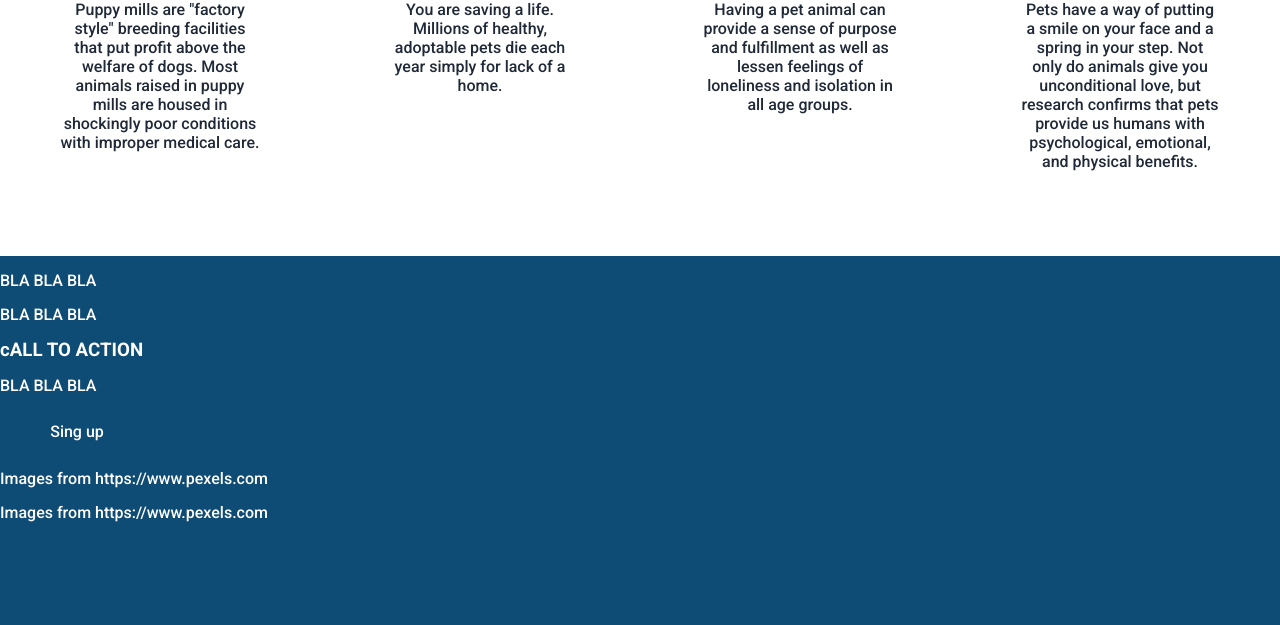
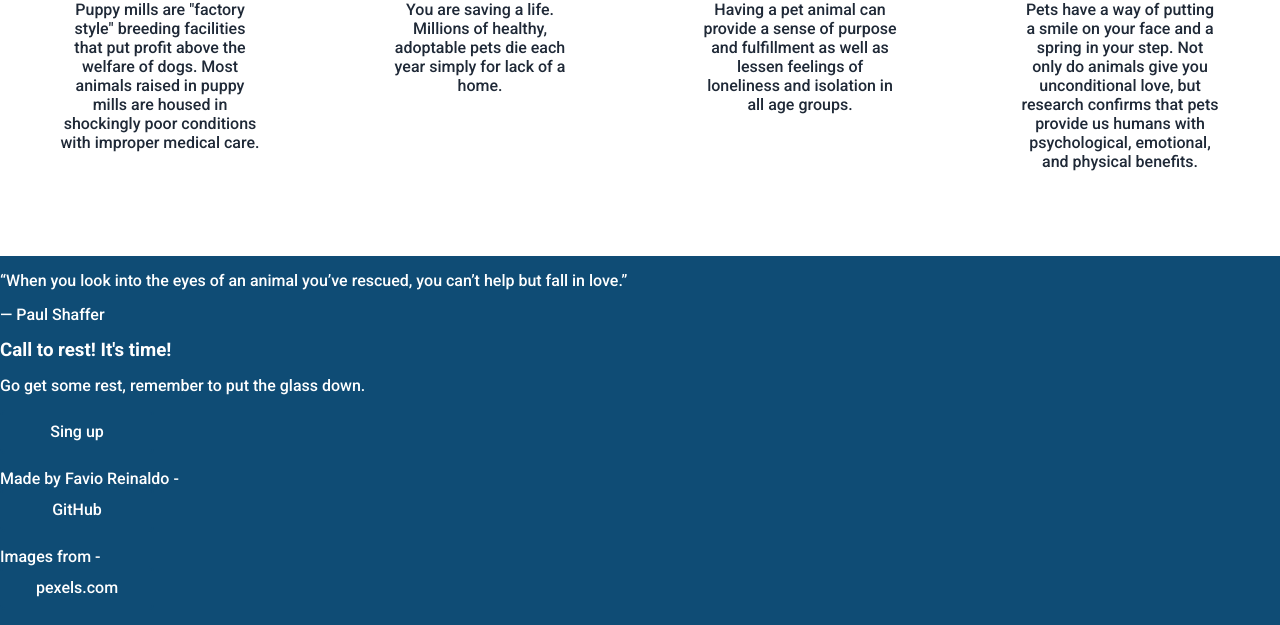
Before and after one commit to FavioReinaldo/TOP_Project_Landing_Page, a plain HTML site: page index.html in a window 1280 px wide. Shown: the part 945-1570 px from the top of the page. Before the commit the page ends 1482 px from the top, so only its background shows below. Drawn offline with Linux system fonts and the light colour scheme.

Commit message:
Add quote sign up and footer

```diff
--- a/index.html
+++ b/index.html
@@ -12,7 +12,7 @@
     <meta name="description" content="The Odin Project - Project: Landing Page">
 
     <!-- STYLES AND FONTS LINKS -->
-    <link rel="shortcut icon" type="image/jpg" href="img/favicon.ico"/>
+
     <link href="style.css" rel="stylesheet" type="text/css">
     <link rel="preconnect" href="https://fonts.googleapis.com">
     <link rel="preconnect" href="https://fonts.gstatic.com" crossorigin>
@@ -102,37 +102,38 @@
     <!-- QUOTE SECTION -->
     <section id="quote">
 
-        <div >
+        <div class="wrapperQuote">
             <p>
-                BLA BLA BLA
+                “When you look into the eyes of an animal you’ve rescued,
+                you can’t help but fall in love.”
             </p>
-            <p>
-                BLA BLA BLA
+            <p class="boldP">
+                — Paul Shaffer
             </p>
         </div>
     </section>
 
     <!-- SING UP SECTION -->
     <section id="signUp">
-        <div>
+        <div class="wrapperSignUp">
             <div>
-                <h3>cALL TO ACTION</h3>
+                <h3>Call to rest! It's time!</h3>
                 <p>
-                    BLA BLA BLA
+                    Go get some rest, remember to put the glass down.
                 </p>
             </div>
             <a href="#">Sing up</a>
         </div>
-
     </section>
 
     <!-- FOOTER -->
     <footer>
         <p>
-            Images from https://www.pexels.com
+            Made by Favio Reinaldo -
+            <a href="https://github.com/FavioReinaldo"> GitHub</a>
         </p>
         <p>
-            Images from https://www.pexels.com
+            Images from - <a href="https://www.pexels.com" > pexels.com</a>
         </p>
     </footer>
 </body>
```
